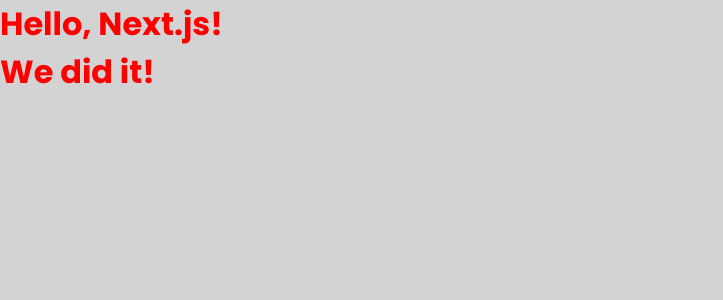
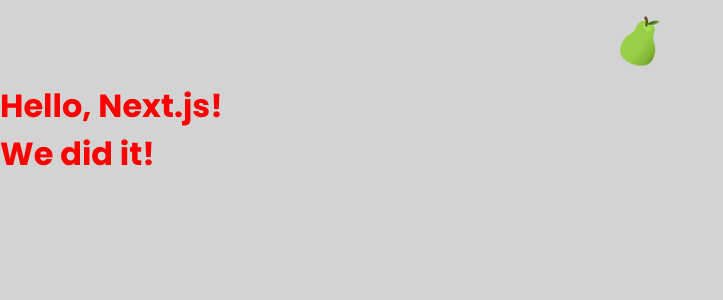
Before and after one commit to meredith-j/grow-a-pear-frontend, a Next.js app: page / in a window 1280 px wide. Shown: the top 300 px of the page, without its empty margins (0-723 px from the left). Built offline with nearby package versions, Linux system fonts and the light colour scheme.

Commit message:
add navbar

```diff
--- a/src/app/layout.js
+++ b/src/app/layout.js
@@ -1,4 +1,5 @@
-import './styles/globals.scss'
+import './styles/globals.scss';
+import Navbar from './navbar';
 
 
 export const metadata = {
@@ -8,8 +9,9 @@
 
 export default function RootLayout({ children }) {
   return (
-    <html lang="en">
-      <body>{children}</body>
-    </html>
+    <>
+      <Navbar />
+      <main>{children}</main>
+    </>
   )
 }
--- /dev/null
+++ b/src/app/navbar.js
@@ -0,0 +1,15 @@
+import Image from "next/image"
+import growapear from "../../public/logo.png"
+
+export default function Navbar() {
+    return (
+    <div className="navbar">
+        <Image
+        priority
+        src={growapear}
+        alt="Grow a Pear Logo"
+        className="navbar__logo"
+        />
+    </div>
+    )
+  }
--- a/src/app/styles/globals.scss
+++ b/src/app/styles/globals.scss
@@ -9,3 +9,15 @@
   margin: 0;
   background-color: $background;
 }
+
+.navbar {
+  display: flex;
+  flex-direction: row;
+  justify-content: center;
+  padding: 1rem 0;
+
+  &__logo {
+    width: 2.5rem;
+    height: auto;
+  }
+}
--- a/src/app/styles/partials/breakpoints.scss
+++ b/src/app/styles/partials/breakpoints.scss
@@ -1,3 +1,3 @@
-
+// mobile view should be styled for screen sizes at least 280px wide
 $tablet: 768px;
 $desktop: 1280px;
```
Also changed, not shown: public/logo.png (added), src/app/styles/home.module.scss (line endings or trailing spaces).
